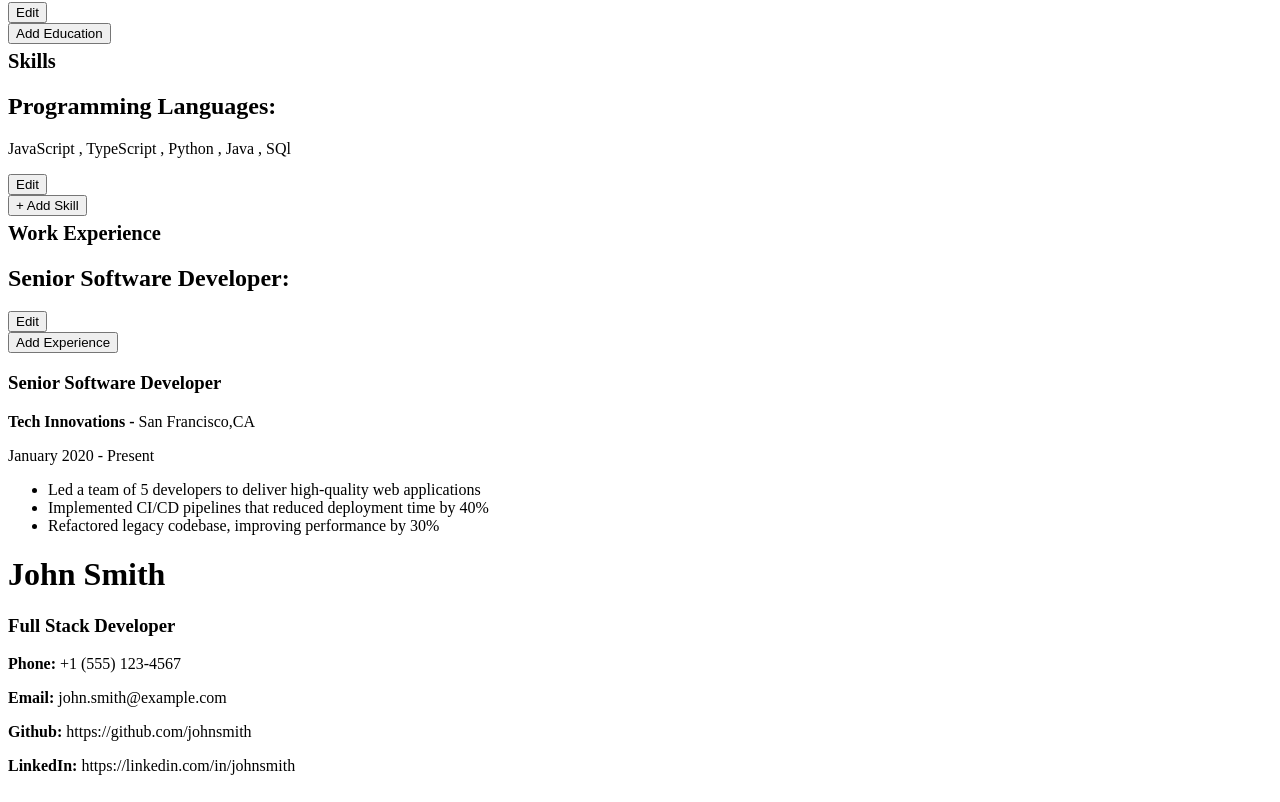
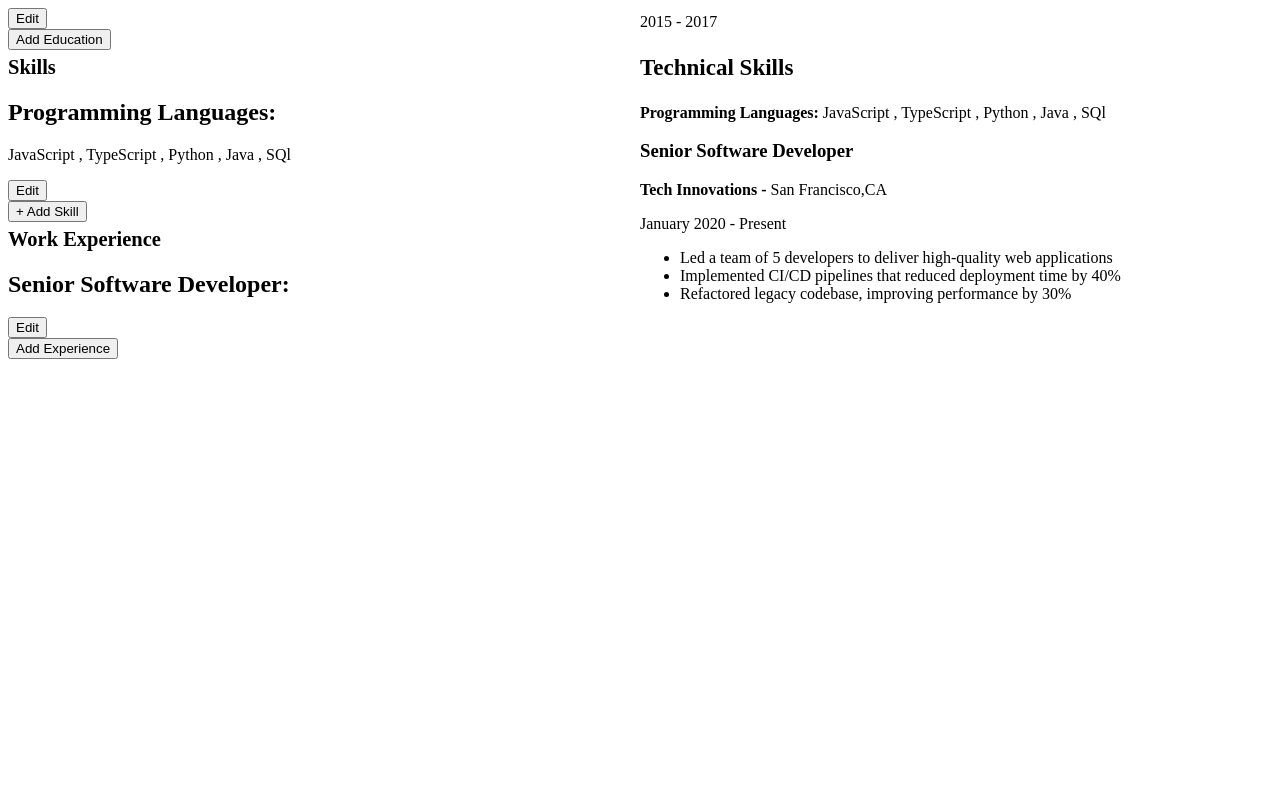
Before and after one commit to smsarfroz/cv-app, a React (Vite) app in the folder cv-app/: page / in a window 1280 px wide. Shown: the part 517-1319 px from the top of the page. After the commit the page ends 884 px from the top, so only its background shows below. Built offline with nearby package versions, Linux system fonts and the light colour scheme.

Commit message:
fix bug in education component: incorrect spelling of the state school

```diff
--- a/cv-app/src/App.css
+++ b/cv-app/src/App.css
@@ -14,3 +14,7 @@ p.formLabel {
   font-size: 1.8vw;
   font-weight: bold;
 }
+.container {
+  display: grid;
+  grid-template-columns: 1fr 1fr;
+}
--- a/cv-app/src/App.jsx
+++ b/cv-app/src/App.jsx
@@ -10,6 +10,7 @@ import { PersonalPreview } from "./components/Personal";
 import { ProfilePreview } from "./components/Profile";
 import { EducationPreview } from "./components/Education";
 import { SkillsPreview } from "./components/Skills";
+import { WorkExperiencePreview } from "./components/WorkExperience";
 
 export default function App() {
   const [summary, setSummary] = useState(
@@ -29,7 +30,7 @@ export default function App() {
   const [endDate, setEndDate] = useState("2017");
   const [location, setLocation] = useState("Boston,MA");
   const newEducation = {
-    id: Date.now(),
+    id: crypto.randomUUID(),
     degree: degree,
     school: school,
     startDate: startDate,
@@ -44,14 +45,53 @@ export default function App() {
     "JavaScript , TypeScript , Python , Java , SQl"
   );
   const newSkill = {
-    id: Date.now(),
+    id: crypto.randomUUID(),
     skillCategory: skillCategory,
     skills: skills,
   };
   const [skillArray, setSkillArray] = useState([newSkill]);
   const [editIdSkill, setEditIdSkill] = useState(null);
+
+  const [jobExperienceTitle, setJobExperienceTitle] = useState(
+    "Senior Software Developer"
+  );
+  const [company, setCompany] = useState("Tech Innovations");
+  const [startJob, setStartJob] = useState("January 2020");
+  const [endJob, setEndJob] = useState("Present");
+  const [companyLocation, setCompanyLocation] = useState("San Francisco,CA");
+  const [editIdExperience, setEditIdExperience] = useState(null);
+  // const [responsibilityState, setResponsibilityState] = useState('');
+  const resp1 = {
+    id: crypto.randomUUID(),
+    responsibility:
+      "Led a team of 5 developers to deliver high-quality web applications",
+  };
+  const resp2 = {
+    id: crypto.randomUUID(),
+    responsibility:
+      "Implemented CI/CD pipelines that reduced deployment time by 40%",
+  };
+  const resp3 = {
+    id: crypto.randomUUID(),
+    responsibility: "Refactored legacy codebase, improving performance by 30%",
+  };
+  const [responsibilityArray, setResponsibilityArray] = useState([
+    resp1,
+    resp2,
+    resp3,
+  ]);
+  const newWork = {
+    id: crypto.randomUUID(),
+    jobExperienceTitle: jobExperienceTitle,
+    company: company,
+    startJob: startJob,
+    endJob: endJob,
+    companyLocation: companyLocation,
+    responsibilityArray: responsibilityArray,
+  };
+  const [workArray, setWorkArray] = useState([newWork]);
   return (
-    <>
+    <div className="container">
       <div className="inputDetails">
         <Personal
           fullName={fullName}
@@ -74,7 +114,7 @@ export default function App() {
           educationArray={educationArray}
           editId={editId}
           degree={degree}
-          schoool={school}
+          school={school}
           startDate={startDate}
           endDate={endDate}
           location={location}
@@ -90,16 +130,35 @@ export default function App() {
 
         <Skills
           skillCategory={skillCategory}
+          skills={skills}
+          skillArray={skillArray}
+          editIdSkill={editIdSkill}
+
           setSkillCategory={setSkillCategory}
-          skills={skills}
           setSkills={setSkills}
-          skillArray={skillArray}
           setSkillArray={setSkillArray}
-          editIdSkill={editIdSkill}
           setEditIdSkill={setEditIdSkill}
         />
 
-        <WorkExperience />
+        <WorkExperience
+          jobExperienceTitle={jobExperienceTitle}
+          company={company}
+          startJob={startJob}
+          endJob={endJob}
+          companyLocation={companyLocation}
+          editIdExperience={editIdExperience}
+          responsibilityArray={responsibilityArray}
+          workArray={workArray}
+
+          setJobExperienceTitle={setJobExperienceTitle}
+          setCompany={setCompany}
+          setStartJob={setStartJob}
+          setEndJob={setEndJob}
+          setCompanyLocation={setCompanyLocation}
+          setEditIdExperience={setEditIdExperience}
+          setResponsibilityArray={setResponsibilityArray}
+          setWorkArray={setWorkArray}
+        />
       </div>
 
       <div className="cvPreview">
@@ -116,7 +175,7 @@ export default function App() {
           educationArray={educationArray}
           editId={editId}
           degree={degree}
-          schoool={school}
+          school={school}
           startDate={startDate}
           endDate={endDate}
           location={location}
@@ -127,8 +186,17 @@ export default function App() {
           skillCategory={skillCategory}
           skills={skills}
         />
-        {/* <WorkExperience /> */}
+        <WorkExperiencePreview
+          workArray={workArray}
+          editIdExperience={editIdExperience}
+          jobExperienceTitle={jobExperienceTitle}
+          company={company}
+          companyLocation={companyLocation}
+          responsibilityArray={responsibilityArray}
+          startJob={startJob}
+          endJob={endJob}
+        />
       </div>
-    </>
+    </div>
   );
 }
--- a/cv-app/src/components/WorkExperience.jsx
+++ b/cv-app/src/components/WorkExperience.jsx
@@ -1,7 +1,78 @@
-import { useState } from "react";
 import React from "react";
 import "../App.css";
 
+function WorkExperiencePreview({
+  workArray,
+  editId,
+  jobExperienceTitle,
+  company,
+  companyLocation,
+  responsibilityArray,
+  startJob,
+  endJob,
+}) {
+  return (
+    <div className="workExperienceInfo">
+      {workArray.length > 0
+        ? workArray.map((work) => {
+            return (
+              <div className="newWork" key={work.id}>
+                {editId === work.id ? (
+                  <>
+                    <h3>{jobExperienceTitle}</h3>
+                    <div className="actualDetails">
+                      <p>
+                        <b>{company} - </b>
+                        {companyLocation}
+                      </p>
+                      <p>
+                        {startJob} - {endJob}
+                      </p>
+                      <ul>
+                        {responsibilityArray.map((responsibilityObject) => {
+                          return (
+                            <li key={responsibilityObject.id}>
+                              {responsibilityObject.responsibility}
+                            </li>
+                          );
+                        })}
+                      </ul>
+                    </div>
+                  </>
+                ) : (
+                  <>
+                    <h3>{work.jobExperienceTitle}</h3>
+                    <div className="actualDetails">
+                      <p>
+                        <b>{work.company} - </b>
+                        {work.companyLocation}
+                      </p>
+                      <p>
+                        {work.startJob} - {work.endJob}
+                      </p>
+                      <ul>
+                        {work.responsibilityArray.length > 0
+                          ? work.responsibilityArray.map(
+                              (responsibilityObject) => {
+                                return (
+                                  <li key={responsibilityObject.id}>
+                                    {responsibilityObject.responsibility}
+                                  </li>
+                                );
+                              }
+                            )
+                          : null}
+                      </ul>
+                    </div>
+                  </>
+                )}
+              </div>
+            );
+          })
+        : null}
+    </div>
+  );
+}
 function Card({
   id,
   isOpen,
@@ -19,7 +90,7 @@ function Card({
   handleAddNewResponsibility,
   responsibilityArray,
   handleDeleteResponsibility,
-  handleResponsiblityChange
+  handleResponsiblityChange,
 }) {
   return (
     <>
@@ -40,22 +111,42 @@ function Card({
           <p>
             <label htmlFor="">Company</label>
           </p>
-          <input type="text" value={company} name="company" onChange={handleChange} />
+          <input
+            type="text"
+            value={company}
+            name="company"
+            onChange={handleChange}
+          />
 
           <p>
             <label htmlFor="">Start Date</label>
           </p>
-          <input type="text" value={startJob} name="startJob" onChange={handleChange} />
+          <input
+            type="text"
+            value={startJob}
+            name="startJob"
+            onChange={handleChange}
+          />
 
           <p>
             <label htmlFor="">End Date</label>
           </p>
-          <input type="text" value={endJob} name="endJob" onChange={handleChange} />
+          <input
+            type="text"
+            value={endJob}
+            name="endJob"
+            onChange={handleChange}
+          />
 
           <p>
             <label htmlFor="">Location</label>
           </p>
-          <input type="text" value={companyLocation} name="companyLocation" onChange={handleChange} />
+          <input
+            type="text"
+            value={companyLocation}
+            name="companyLocation"
+            onChange={handleChange}
+          />
 
           <p>
             <label htmlFor="">Responsibilities</label>
@@ -67,10 +158,14 @@ function Card({
                   type="text"
                   name="responsibility"
                   value={responsibilityObject.responsibility}
-                  onChange={(event) => handleResponsiblityChange(responsibilityObject.id , event)}
+                  onChange={(event) =>
+                    handleResponsiblityChange(responsibilityObject.id, event)
+                  }
                 />
                 <button
-                  onClick={() => handleDeleteResponsibility(responsibilityObject.id)}
+                  onClick={() =>
+                    handleDeleteResponsibility(responsibilityObject.id)
+                  }
                 >
                   X
                 </button>
@@ -100,56 +195,36 @@ function Card({
     </>
   );
 }
-export default function WorkExperience() {
-  const [jobExperienceTitle, setJobExperienceTitle] = useState(
-    "Senior Software Developer"
-  );
-  const [company, setCompany] = useState("Tech Innovations");
-  const [startJob, setStartJob] = useState("January 2020");
-  const [endJob, setEndJob] = useState("Present");
-  const [companyLocation, setCompanyLocation] = useState("San Francisco,CA");
-  const [editId, setEditId] = useState(null);
-  // const [responsibilityState, setResponsibilityState] = useState('');
-  const resp1 = {
-    id: crypto.randomUUID(),
-    responsibility:
-      "Led a team of 5 developers to deliver high-quality web applications",
-  };
-  const resp2 = {
-    id: crypto.randomUUID(),
-    responsibility:
-      "Implemented CI/CD pipelines that reduced deployment time by 40%",
-  };
-  const resp3 = {
-    id: crypto.randomUUID(),
-    responsibility: "Refactored legacy codebase, improving performance by 30%",
-  };
-  const [responsibilityArray, setResponsibilityArray] = useState([
-    resp1,
-    resp2,
-    resp3,
-  ]);
-  const newWork = {
-    id: Date.now(),
-    jobExperienceTitle: jobExperienceTitle,
-    company: company,
-    startJob: startJob,
-    endJob: endJob,
-    companyLocation: companyLocation,
-    responsibilityArray: responsibilityArray,
-  };
-  const [workArray, setWorkArray] = useState([newWork]);
+export default function WorkExperience({
+  jobExperienceTitle,
+  company,
+  startJob,
+  endJob,
+  companyLocation,
+  editId,
+  responsibilityArray,
+  workArray,
+
+  setJobExperienceTitle,
+  setCompany,
+  setStartJob,
+  setEndJob,
+  setCompanyLocation,
+  setEditId,
+  setResponsibilityArray,
+  setWorkArray,
+}) {
   function handleResponsiblityChange(id, e) {
-    const newArray = responsibilityArray.map(responsiblityObject => {
+    const newArray = responsibilityArray.map((responsiblityObject) => {
       if (responsiblityObject.id === id) {
         return {
           ...responsiblityObject,
-          responsibility: e.target.value
-        }
+          responsibility: e.target.value,
+        };
       } else {
         return responsiblityObject;
       }
-    })
+    });
     setResponsibilityArray(newArray);
   }
   function handleChange(e) {
@@ -253,11 +328,11 @@ export default function WorkExperience() {
     setResponsibilityArray([]);
     const newWork = {
       id: Date.now(),
-      jobExperienceTitle: '',
-      company: '',
-      startJob: '',
-      endJob: '',
-      companyLocation: '',
+      jobExperienceTitle: "",
+      company: "",
+      startJob: "",
+      endJob: "",
+      companyLocation: "",
       responsibilityArray: [],
     };
     setEditId(newWork.id);
@@ -272,7 +347,9 @@ export default function WorkExperience() {
   }
   function handleDeleteResponsibility(id) {
     setResponsibilityArray(
-      responsibilityArray.filter((responsibilityObject) => responsibilityObject.id !== id)
+      responsibilityArray.filter(
+        (responsibilityObject) => responsibilityObject.id !== id
+      )
     );
   }
   return (
@@ -307,58 +384,8 @@ export default function WorkExperience() {
           : null}
         <button onClick={handlePushNewWork}>Add Experience</button>
       </div>
-
-      <div className="workExperienceInfo">
-        {workArray.length > 0
-          ? workArray.map((work) => {
-              return (
-                <div className="newWork" key={work.id}>
-                  {editId === work.id ? (
-                    <>
-                      <h3>{jobExperienceTitle}</h3>
-                      <div className="actualDetails">
-                        <p>
-                          <b>{company} - </b>
-                          {companyLocation}
-                        </p>
-                        <p>
-                          {startJob} - {endJob}
-                        </p>
-                        <ul>
-                          {responsibilityArray.map((responsibilityObject) => {
-                            return (
-                              <li key={responsibilityObject.id}>{responsibilityObject.responsibility}</li>
-                            );
-                          })}
-                        </ul>
-                      </div>
-                    </>
-                  ) : (
-                    <>
-                      <h3>{work.jobExperienceTitle}</h3>
-                      <div className="actualDetails">
-                        <p>
-                          <b>{work.company} - </b>
-                          {work.companyLocation}
-                        </p>
-                        <p>
-                          {work.startJob} - {work.endJob}
-                        </p>
-                        <ul>
-                          {work.responsibilityArray.length > 0 ? work.responsibilityArray.map((responsibilityObject) => {
-                            return (
-                              <li key={responsibilityObject.id}>{responsibilityObject.responsibility}</li>
-                            );
-                          }): null}
-                        </ul>
-                      </div>
-                    </>
-                  )}
-                </div>
-              );
-            })
-          : null}
-      </div>
     </>
   );
 }
+
+export { WorkExperiencePreview };
```
